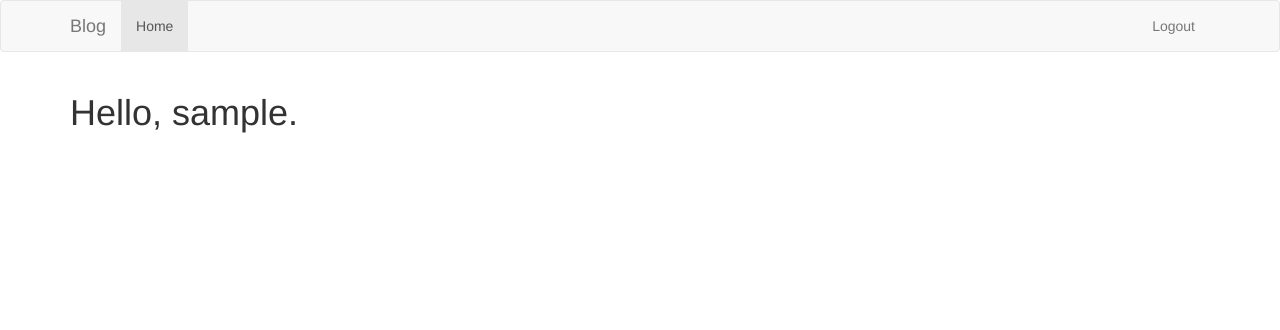
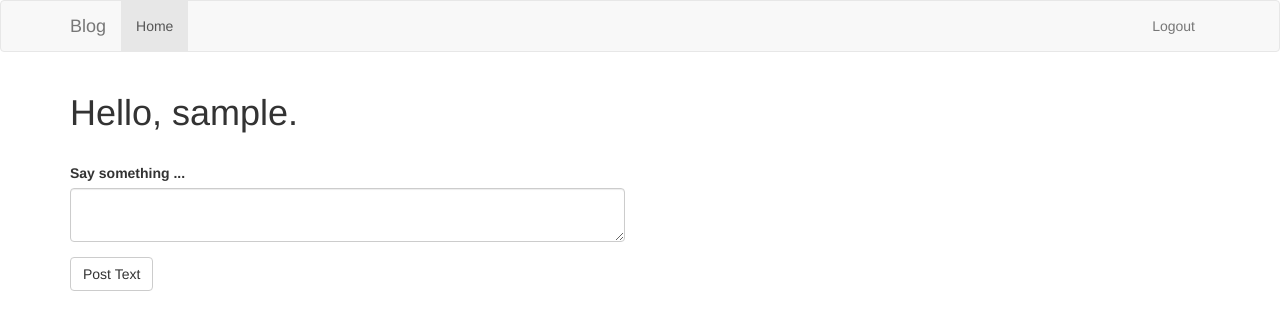
Before and after one commit to r07521709/Blog_Flask, a Flask app: page / in a window 1280 px wide. Shown: the top 330 px of the page. Run offline with Flask 2, Linux system fonts and the light colour scheme; the visitor is signed in with stand-in values (Sample User, id 1); data comes from the database, SQL or seed files in the repository; both versions use the stored data as it was after the commit; some libraries are stand-ins or nearby versions.

Commit message:
feat: Add posts

```diff
--- a/app/forms.py
+++ b/app/forms.py
@@ -1,5 +1,5 @@
 from flask_wtf import FlaskForm, RecaptchaField
-from wtforms import StringField, PasswordField, SubmitField, BooleanField
+from wtforms import StringField, PasswordField, SubmitField, BooleanField, TextAreaField
 from wtforms.validators import DataRequired, Length, Email, EqualTo, ValidationError
 from app.models import User
 
@@ -45,3 +45,8 @@ class ResetPasswordForm(FlaskForm):
     password = PasswordField('Password', validators=[DataRequired(), Length(min=8, max=20)])
     confirm = PasswordField('Repeat Password', validators=[DataRequired(), EqualTo('password')])
     submit = SubmitField('Reset Password')
+
+class PostTweetForm(FlaskForm):
+
+    text = TextAreaField('Say something ...', validators=[DataRequired(), Length(min=1, max=140)])
+    submit = SubmitField('Post Text')
--- a/app/models.py
+++ b/app/models.py
@@ -1,6 +1,7 @@
 # https://flask-sqlalchemy.palletsprojects.com/en/2.x/quickstart/
 # To create the initial database, just import the db object from an interactive Python shell
 # The next steps are in the above URL
+from datetime import datetime
 from flask import current_app
 from flask_login import UserMixin
 import jwt
@@ -15,6 +16,7 @@ class User(db.Model, UserMixin):
     username = db.Column(db.String(20), unique=True, nullable=False)
     password = db.Column(db.String(20), nullable=False)
     email = db.Column(db.String(120), unique=True, nullable=False)
+    posts = db.relationship('Post', backref=db.backref('author', lazy=True))
 
     def __repr__(self):
         return '<User %r>' % self.username
@@ -30,3 +32,13 @@ class User(db.Model, UserMixin):
             return User.query.filter_by(id=data['id']).first()
         except:
             return
+
+class Post(db.Model):
+        id = db.Column(db.Integer, primary_key=True)
+        body = db.Column(db.String(140), nullable=False)
+        timestamp = db.Column(db.DateTime, default=datetime.utcnow)
+        # If there is no modification in Flask, the table name will be lowercase of the class name. So it would be 'user.id'.
+        user_id = db.Column(db.Integer, db.ForeignKey('user.id'), nullable=False)
+
+        def __repr__(self):
+            return '<Post {}>'.format(self.body)
--- a/app/routes.py
+++ b/app/routes.py
@@ -1,14 +1,21 @@
 from flask import render_template, flash, redirect, url_for, request
 from flask_login import login_user, login_required, current_user, logout_user
 from app import app, bcrypt, db
-from app.forms import RegisterForm, LoginForm, PasswordResetRequestForm, ResetPasswordForm
+from app.forms import RegisterForm, LoginForm, PasswordResetRequestForm, ResetPasswordForm, PostTweetForm
 from app.email import send_reset_password_mail
-from app.models import User
+from app.models import User, Post
 
-@app.route('/')
+@app.route('/', methods=['GET','POST'])
 @login_required
 def index():
-    return render_template('index.html')
+    form = PostTweetForm()
+    if form.validate_on_submit():
+        body = form.text.data
+        post = Post(body=body)
+        current_user.posts.append(post)
+        db.session.commit()
+        flash('You have post a new tweet', category='success')
+    return render_template('index.html', form=form)
 
 @app.route('/register', methods=['GET', 'POST'])
 def register():
@@ -37,7 +44,6 @@ def login():
         remember = form.remember.data
         user = User.query.filter_by(username=username).first()
         if user and bcrypt.check_password_hash(user.password, password):
-            pass
             login_user(user, remember=remember)
             flash('Login Success', category='info')
             # Next behind url stores the next page.
--- a/app/templates/index.html
+++ b/app/templates/index.html
@@ -2,4 +2,11 @@
 
 {% block blog_content %}
   <h1>Hello, {{ current_user.username }}.</h1>
+  <br>
+  <div class="row">
+    <div class="col-md-6">
+      {% import 'bootstrap/wtf.html' as wtf %}
+      {{ wtf.quick_form(form) }}
+    </div>
+  </div>
 {% endblock %}
```
Also changed, not shown: app.db.
